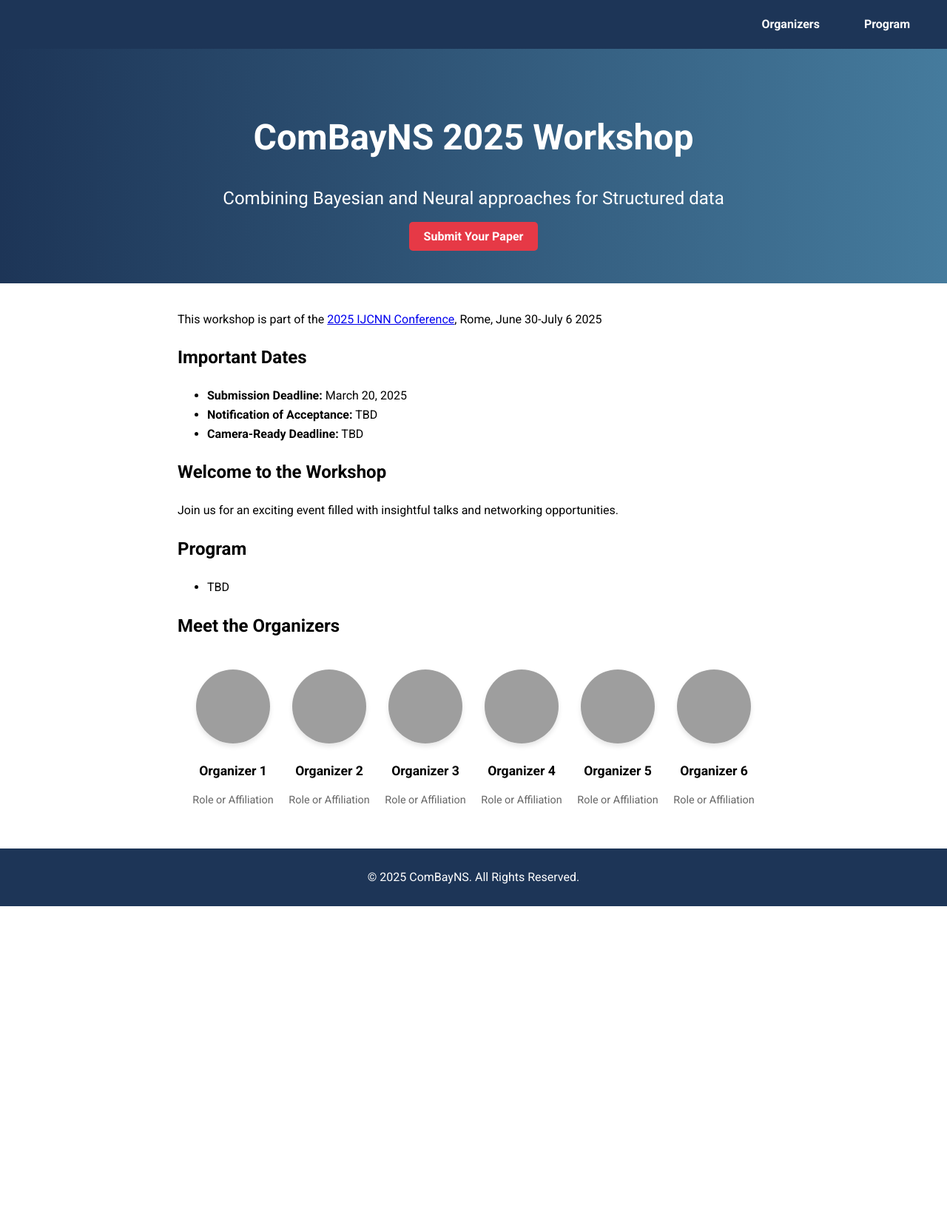
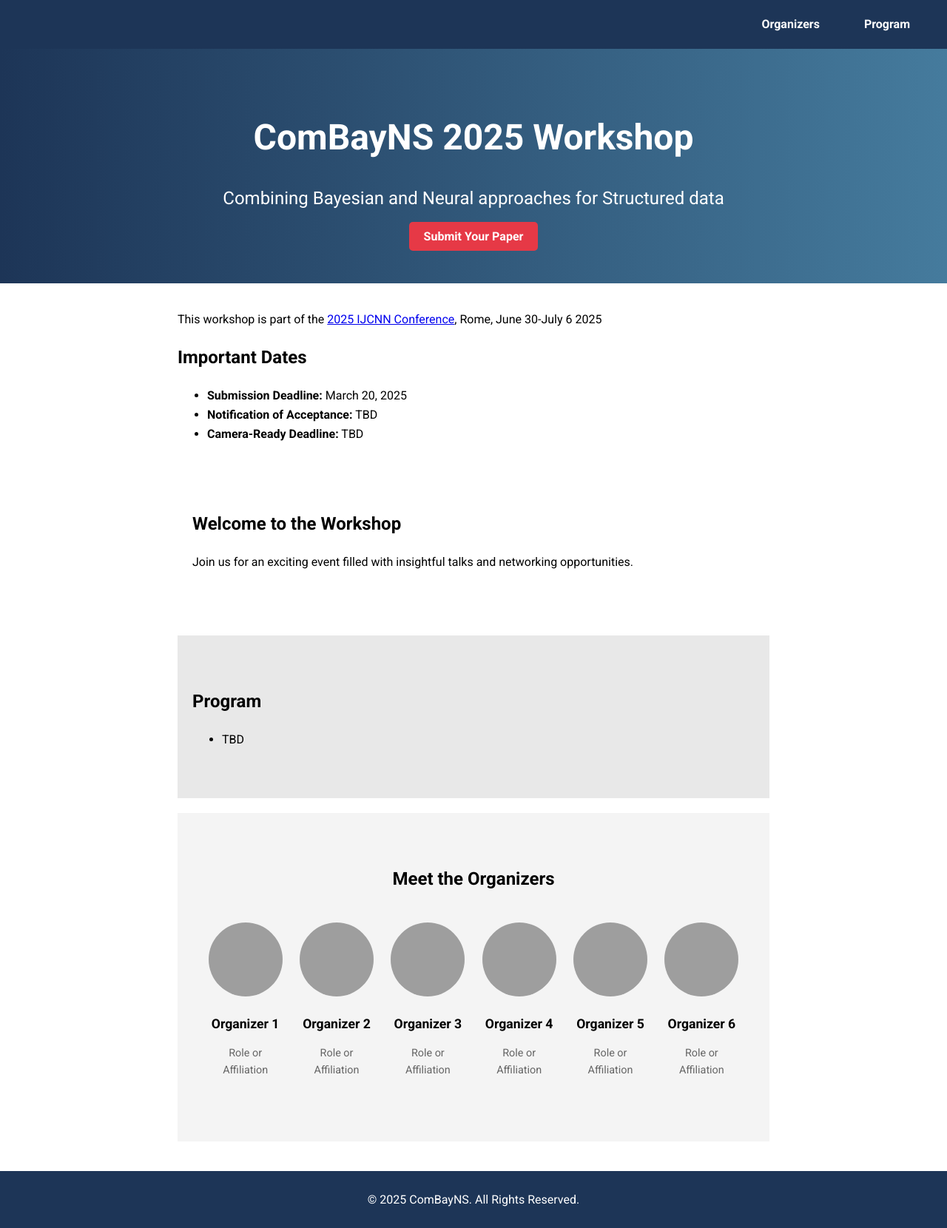
Before and after one commit to combayns2025/combayns2025.github.io, a Jekyll site: the page built from index.md, in a window 1280 px wide. Shown: the whole page at 74% size. Built offline with Jekyll 4.4.1, drawn with Linux system fonts in a browser that asks for light colours; before the commit the page ends 1225 px from its top, so only the background shows below that; grey boxes are pictures that could not be loaded.

Commit message:
Update style.css

```diff
--- a/assets/css/style.css
+++ b/assets/css/style.css
@@ -1,4 +1,8 @@
 /* General Styles */
+html {
+  scroll-behavior: smooth;
+}
+
 body {
   font-family: 'Roboto', sans-serif;
   line-height: 1.6;
@@ -78,24 +82,33 @@
   color: #fff;
 }
 
-/* Organizers Page Styles */
+/* Section Styles */
+section {
+  padding: 50px 20px;
+  margin: 20px 0;
+}
+
+#organizers {
+  background: #f4f4f4;
+  text-align: center;
+}
+
+#program {
+  background: #e8e8e8;
+}
+
 .organizers-container {
   display: grid;
-  grid-template-columns: repeat(6, 1fr); /* Creates six equal-width columns */
-  gap: 20px; /* Adds spacing between items */
+  grid-template-columns: repeat(6, 1fr);
+  gap: 20px;
   padding: 20px;
-}
-
-.organizer {
-  text-align: center;
 }
 
 .organizer img {
   width: 100px;
   height: 100px;
-  border-radius: 50%; /* Makes the image round */
+  border-radius: 50%;
   object-fit: cover;
-  box-shadow: 0 4px 6px rgba(0, 0, 0, 0.1);
   margin-bottom: 10px;
 }
 
@@ -108,19 +121,6 @@
   font-size: 0.9rem;
   color: #666;
 }
-
-@media (max-width: 768px) {
-  .organizers-container {
-    grid-template-columns: repeat(3, 1fr); /* 3 organizers per row on smaller screens */
-  }
-}
-
-@media (max-width: 480px) {
-  .organizers-container {
-    grid-template-columns: repeat(2, 1fr); /* 2 organizers per row on very small screens */
-  }
-}
-
 
 /* Call for Papers Page Styles */
 .call-for-papers a {
```
